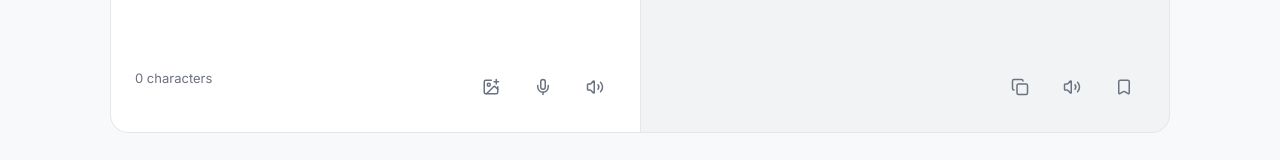
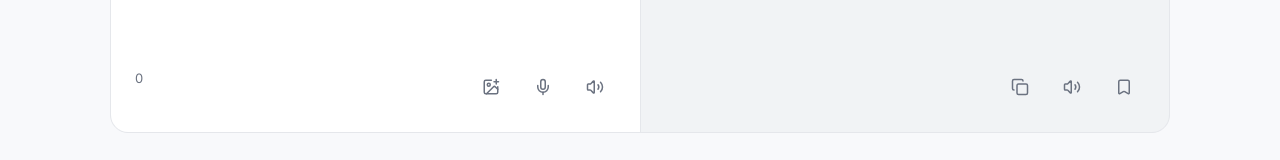
Before and after one commit to najafzadacavad/translate-automation, a React (Vite) app: page / in a window 1280 px wide. Shown: the part 427-587 px from the top of the page. Built offline with nearby package versions, Linux system fonts and the light colour scheme.

Commit message:
version 2.2 (small changes)

```diff
--- a/src/components/InputBox.jsx
+++ b/src/components/InputBox.jsx
@@ -24,7 +24,7 @@ export default function InputBox({
 
       <div className="bottom-info">
         <span className="letter-count">
-          {text.length} characters
+          {text.length}
         </span>
 
         <div className="actions">
```
